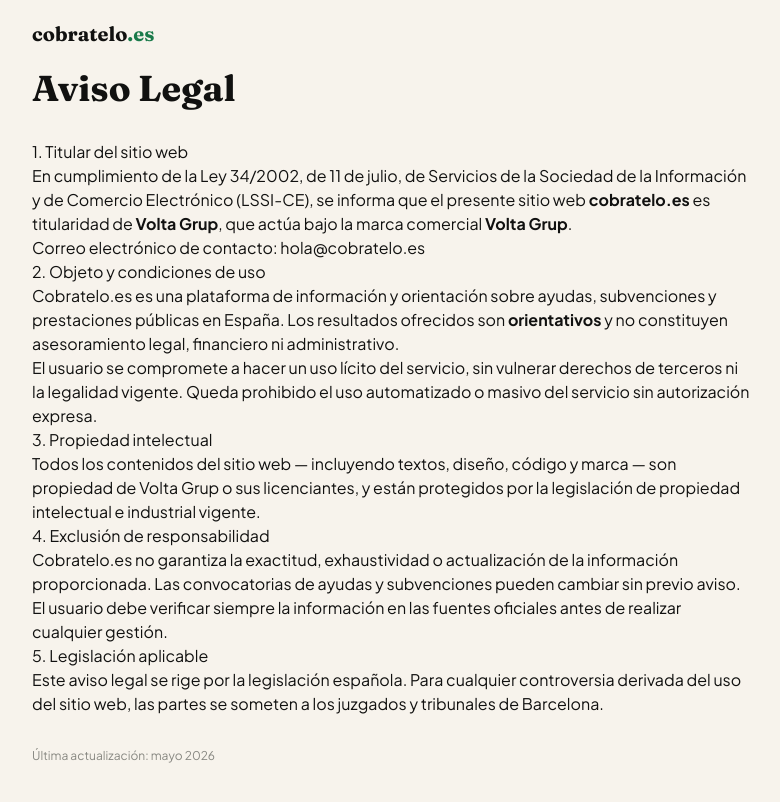
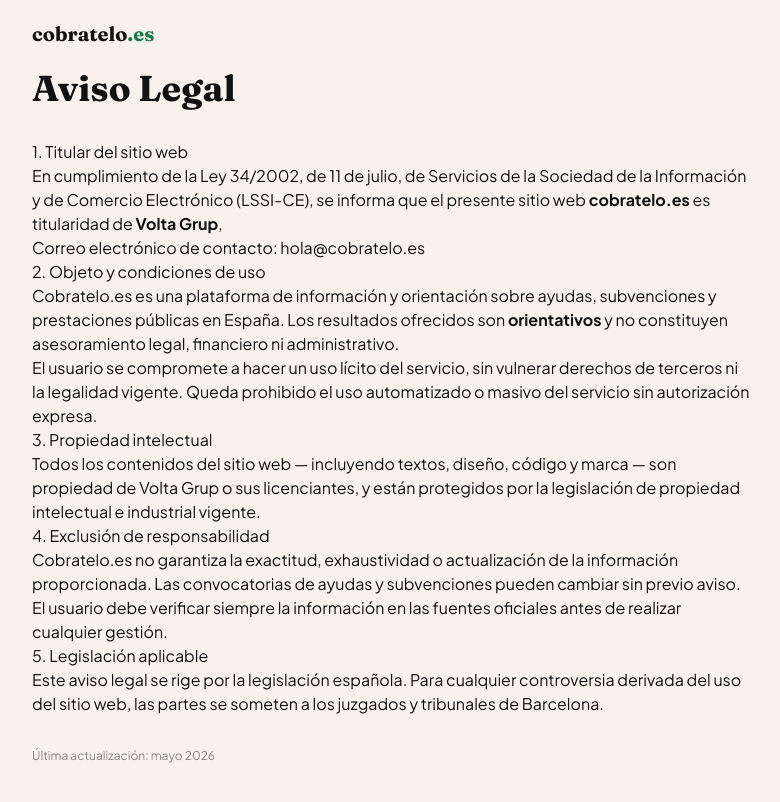
Before and after one commit to enki1982/cobratelo, a Next.js app: page /legal in a window 1280 px wide. Shown: the top 802 px of the page, without its empty margins (248-1028 px from the left). Built offline with nearby package versions, Linux system fonts and the light colour scheme.

Commit message:
fix: eliminar frase redundante marca comercial

```diff
--- a/pages/legal.js
+++ b/pages/legal.js
@@ -22,7 +22,7 @@
             En cumplimiento de la Ley 34/2002, de 11 de julio, de Servicios de la Sociedad de la
             Información y de Comercio Electrónico (LSSI-CE), se informa que el presente sitio web
             <strong> cobratelo.es</strong> es titularidad de <strong>Volta Grup</strong>,
-            que actúa bajo la marca comercial <strong>Volta Grup</strong>.
+
           </p>
           <p>Correo electrónico de contacto: <a href="mailto:hola@cobratelo.es">hola@cobratelo.es</a></p>
 
```
